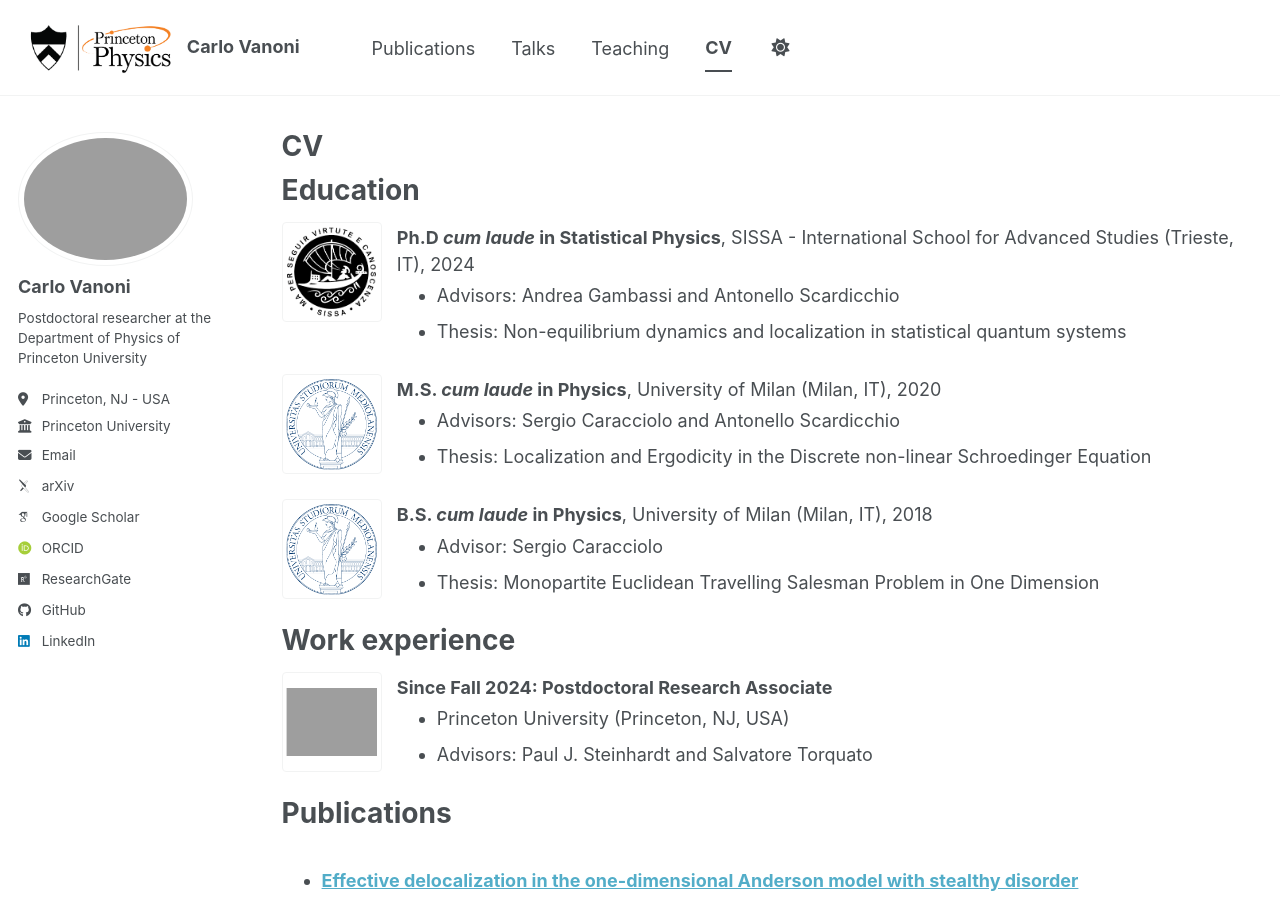
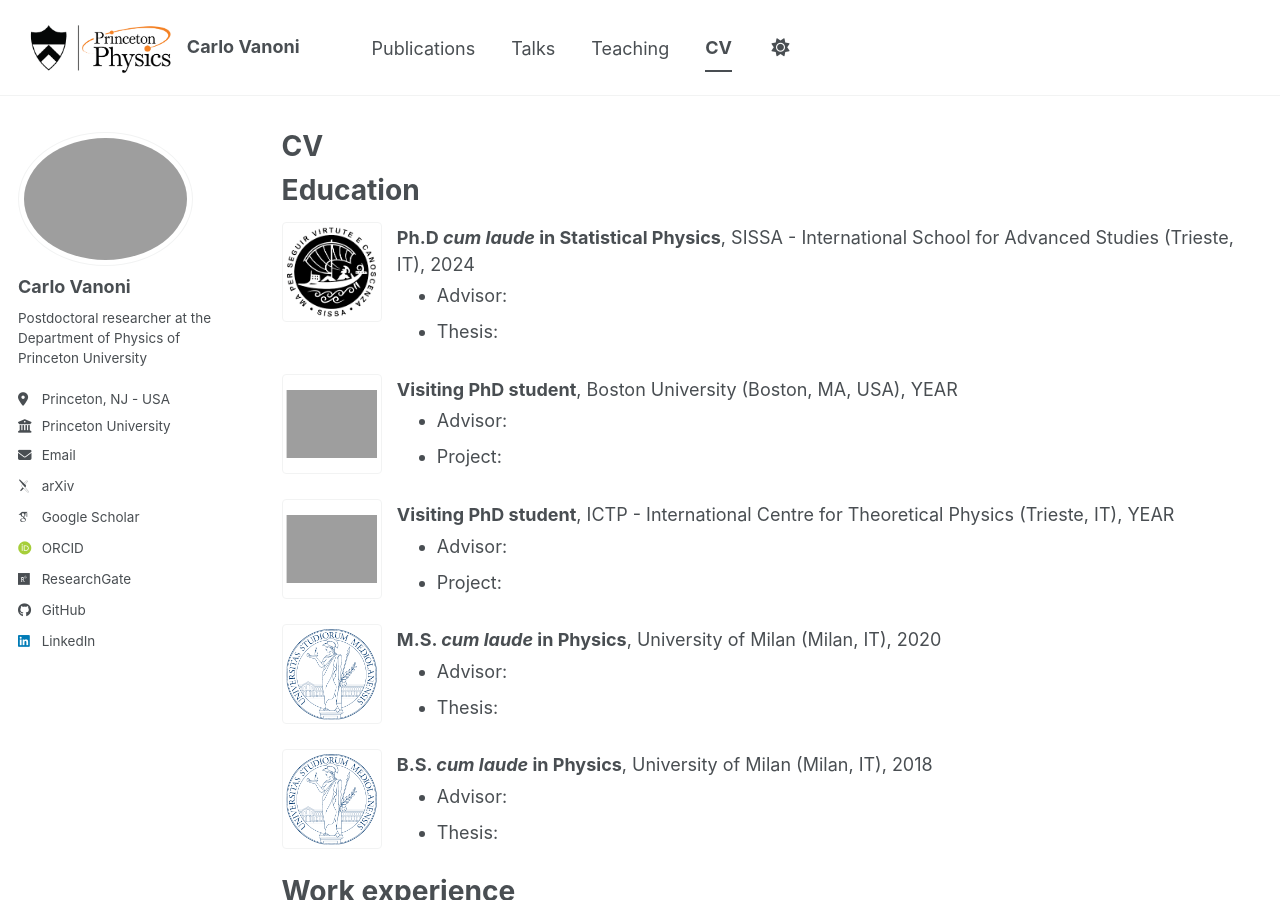
Before and after one commit to CarloVanoni/carlovanoni.github.io, a Jekyll site: the page built from _pages/cv.md, in a window 1280 px wide and 900 px high. Built offline with Jekyll 4.4.1, drawn with Linux system fonts in a browser that asks for light colours; some web fonts are replaced; a script bundle is joined from its source files by our own code; library files that are not in the unit come from our copies.

Commit message:
Update CV entries to remove advisor and thesis details

```diff
--- a/_pages/cv.md
+++ b/_pages/cv.md
@@ -16,8 +16,30 @@
   <div class="cv-entry__body">
     <strong>Ph.D <i>cum laude</i> in Statistical Physics</strong>, SISSA - International School for Advanced Studies (Trieste, IT), 2024
     <ul>
-      <li>Advisors: Andrea Gambassi and Antonello Scardicchio</li>
-      <li>Thesis: Non-equilibrium dynamics and localization in statistical quantum systems</li>
+      <li>Advisor:</li>
+      <li>Thesis:</li>
+    </ul>
+  </div>
+</div>
+
+<div class="cv-entry">
+  <img class="cv-entry__logo" src="{{ base_path }}/images/boston-university-logo.png" alt="Boston University logo">
+  <div class="cv-entry__body">
+    <strong>Visiting PhD student</strong>, Boston University (Boston, MA, USA), YEAR
+    <ul>
+      <li>Advisor:</li>
+      <li>Project:</li>
+    </ul>
+  </div>
+</div>
+
+<div class="cv-entry">
+  <img class="cv-entry__logo" src="{{ base_path }}/images/ictp-logo.png" alt="ICTP logo">
+  <div class="cv-entry__body">
+    <strong>Visiting PhD student</strong>, ICTP - International Centre for Theoretical Physics (Trieste, IT), YEAR
+    <ul>
+      <li>Advisor:</li>
+      <li>Project:</li>
     </ul>
   </div>
 </div>
@@ -27,8 +49,8 @@
   <div class="cv-entry__body">
     <strong>M.S. <i>cum laude</i> in Physics</strong>, University of Milan (Milan, IT), 2020
     <ul>
-      <li>Advisors: Sergio Caracciolo and Antonello Scardicchio</li>
-      <li>Thesis: Localization and Ergodicity in the Discrete non-linear Schroedinger Equation</li>
+      <li>Advisor:</li>
+      <li>Thesis:</li>
     </ul>
   </div>
 </div>
@@ -38,8 +60,8 @@
   <div class="cv-entry__body">
     <strong>B.S. <i>cum laude</i> in Physics</strong>, University of Milan (Milan, IT), 2018
     <ul>
-      <li>Advisor: Sergio Caracciolo</li>
-      <li>Thesis: Monopartite Euclidean Travelling Salesman Problem in One Dimension</li>
+      <li>Advisor:</li>
+      <li>Thesis:</li>
     </ul>
   </div>
 </div>
```
